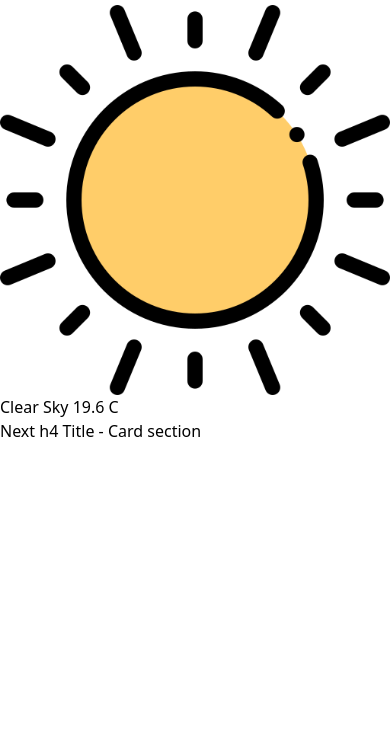
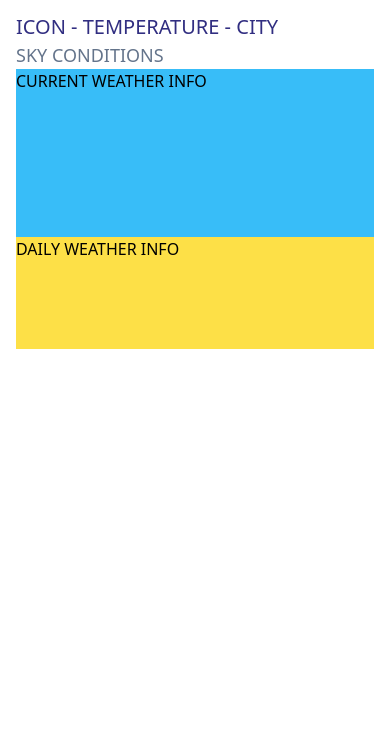
Before and after one commit to evandrolugli/weather-app, a website: page src/index.html in a window 390 px wide. Shown: the part 91-844 px from the top of the page. Drawn offline with Linux system fonts and the light colour scheme.

Commit message:
Create basic responsive layout
Separate nav bar section, current weather info and daily info using grid

```diff
--- a/src/index.html
+++ b/src/index.html
@@ -8,25 +8,35 @@
         <link rel="stylesheet" href="../dist/output.css" />
     </head>
     <body>
-        <div>
+        <div class="grid grid-cols-12">
             <!-- Content wrapper -->
-            <div>
-                <nav class="flex items-center justify-between px-6 h-12 bg-sky-950 text-white w-screen fixed top-0">
+            <div class="col-span-full h-14">
+                <nav
+                    class="flex items-center justify-between h-full px-4 bg-sky-950 text-white"
+                >
                     <h1>
-                        <a class="text-base sm:text-xl md:text-2xl font-bold text-sky-400" href="#"
+                        <a
+                            class="text-base sm:text-xl md:text-2xl font-bold text-sky-400"
+                            href="#"
                             >Weather App</a
                         >
                     </h1>
                     <div>
                         <ul class="flex gap-5 font-bold">
                             <li>
-                                <a class="hover:text-sky-300" href="#"><span>Home</span></a>
+                                <a class="hover:text-sky-300" href="#"
+                                    ><span>Home</span></a
+                                >
                             </li>
                             <li>
-                                <a class="hover:text-sky-300" href="#"><span>About</span></a>
+                                <a class="hover:text-sky-300" href="#"
+                                    ><span>About</span></a
+                                >
                             </li>
                             <li>
-                                <a class="hover:text-sky-300" href="#"><span>Contact</span></a>
+                                <a class="hover:text-sky-300" href="#"
+                                    ><span>Contact</span></a
+                                >
                             </li>
                         </ul>
                     </div>
@@ -34,33 +44,24 @@
             </div>
             <!-- End navigation bar -->
 
-            <main>
-                <header>
-                    <h2 class="text-3xl font-medium text-indigo-900">
-                        h2 Title in Header
+            <main
+                class="col-span-12 md:col-span-10 lg:col-span-8 md:col-start-2 lg:col-start-3 grid grid-rows-6 px-4 mt-12"
+            >
+                <header class="row-span-1">
+                    <h2 class="text-xl md:text-2xl lg:text-3xl font-medium text-indigo-900">
+                        ICON - TEMPERATURE - CITY
                     </h2>
-                    <h3 class="text-2xl text-slate-500">h3 Title in Header</h3>
+                    <h3 class="text-lg md:text-2xl lg:text-3xl text-slate-500">SKY CONDITIONS</h3>
                 </header>
 
-                <div>
-                    <!-- Cards section -->
-                    <h4 class="text-xl text-cyan-700">
-                        h4 Title - Card section
-                    </h4>
-                    <!-- Cards go here! -->
-                    <div>
-                        <img src="../assets/icons/sun.png" alt="" />
-                        <div>
-                            <span>Clear Sky</span>
-                            <span>19.6 C</span>
-                        </div>
-                    </div>
+                <!-- CURRENT WEATHER INFO --- NICOLAS -->
+                <div class="row-span-3 bg-sky-400">
+                    CURRENT WEATHER INFO
+                </div>
 
-                    <h4>Next h4 Title - Card section</h4>
-
-                    <div>
-                        <!-- Cards go here! -->
-                    </div>
+                <!-- DAILY WEATHER INFO --- EVANDRO -->
+                <div class="row-span-2 bg-yellow-300">
+                    DAILY WEATHER INFO
                 </div>
             </main>
         </div>
```
Also changed, not shown: dist/output.css.
